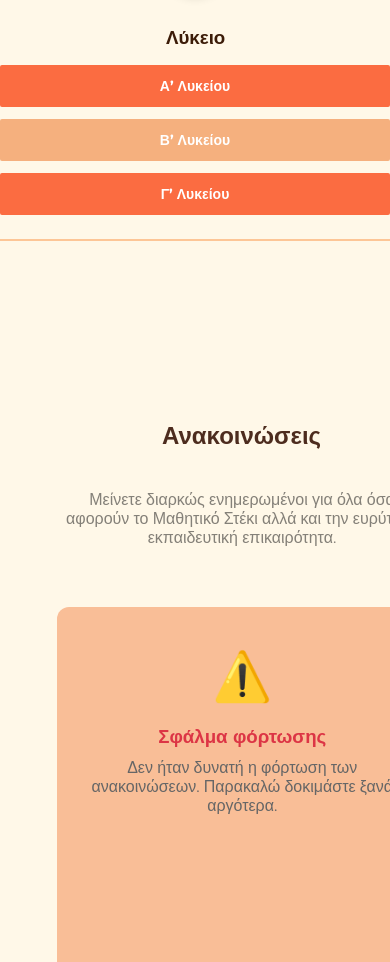
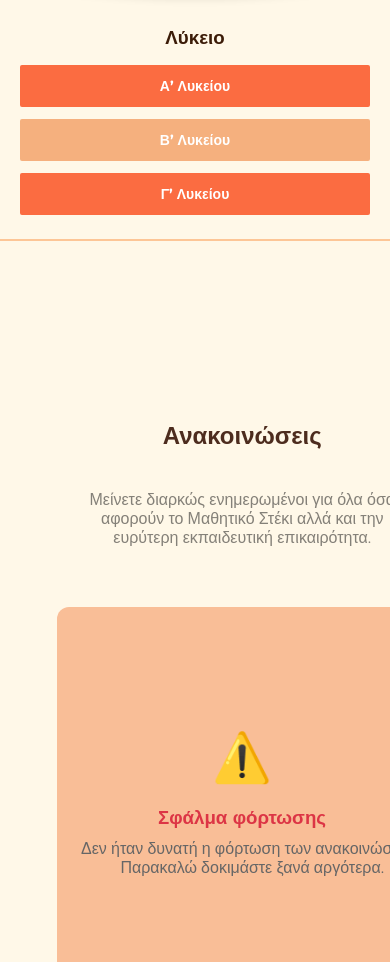
Before and after one commit to georgia-chrs/Math-steki-site-updated, a website: page public/index.html in a window 390 px wide. Shown: the part 1696-2658 px from the top of the page. Drawn offline with Linux system fonts and the light colour scheme; no server answers.

Commit message:
animation-for-section

```diff
--- a/public/style.css
+++ b/public/style.css
@@ -540,6 +540,33 @@ nav .login-btn:hover {
     backface-visibility: hidden;
     animation-duration: 1.2s !important;
     animation-timing-function: cubic-bezier(0.4, 0.2, 0.2, 1) !important;
+  }
+  .animation-for-section *{
+    display: flex !important;
+    flex-direction: column !important;
+    align-items: center !important;
+    justify-content: center !important;
+    width: 100vw !important;
+    box-sizing: border-box;
+    text-align: center !important;
+  }
+  .animation-for-section h2,
+  .animation-for-section p {
+    text-align: center !important;
+    width: 95vw !important;
+    margin-left: auto !important;
+    margin-right: auto !important;
+  }
+  .announcements, .container-2 {
+    max-width: 95vw !important;
+    width: 95vw !important;
+    margin: 0 auto !important;
+    box-sizing: border-box;
+    text-align: center !important;
+    display: flex !important;
+    flex-direction: column !important;
+    align-items: center !important;
+    justify-content: center !important;
   }
 }
 
@@ -1425,7 +1452,7 @@ footer {
   }
   .login-btn {
     position: absolute !important;
-    bottom: 50px !important;
+    bottom: 150px !important;
     left: 50% !important;
     transform: translateX(-50%) !important;
     width: 80vw !important;
```
